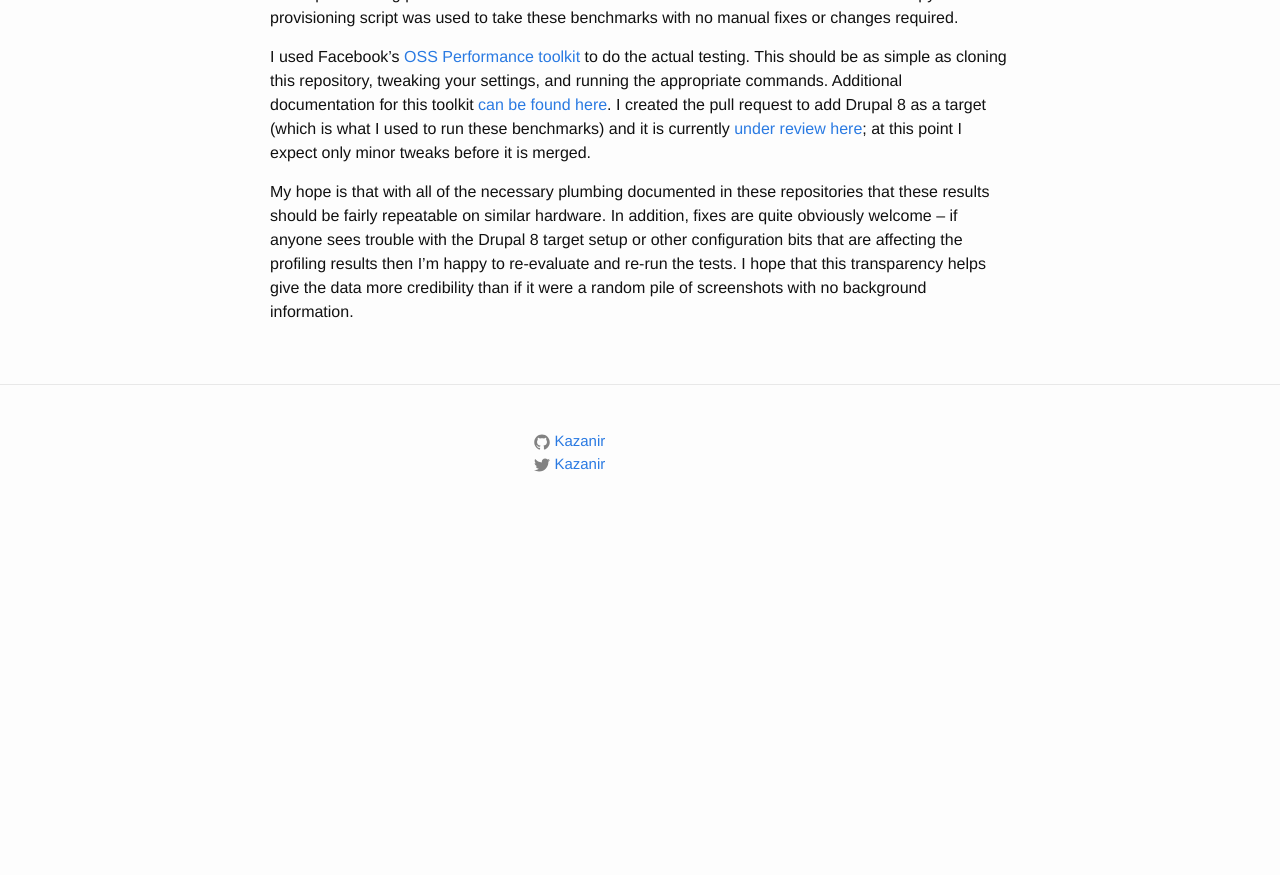
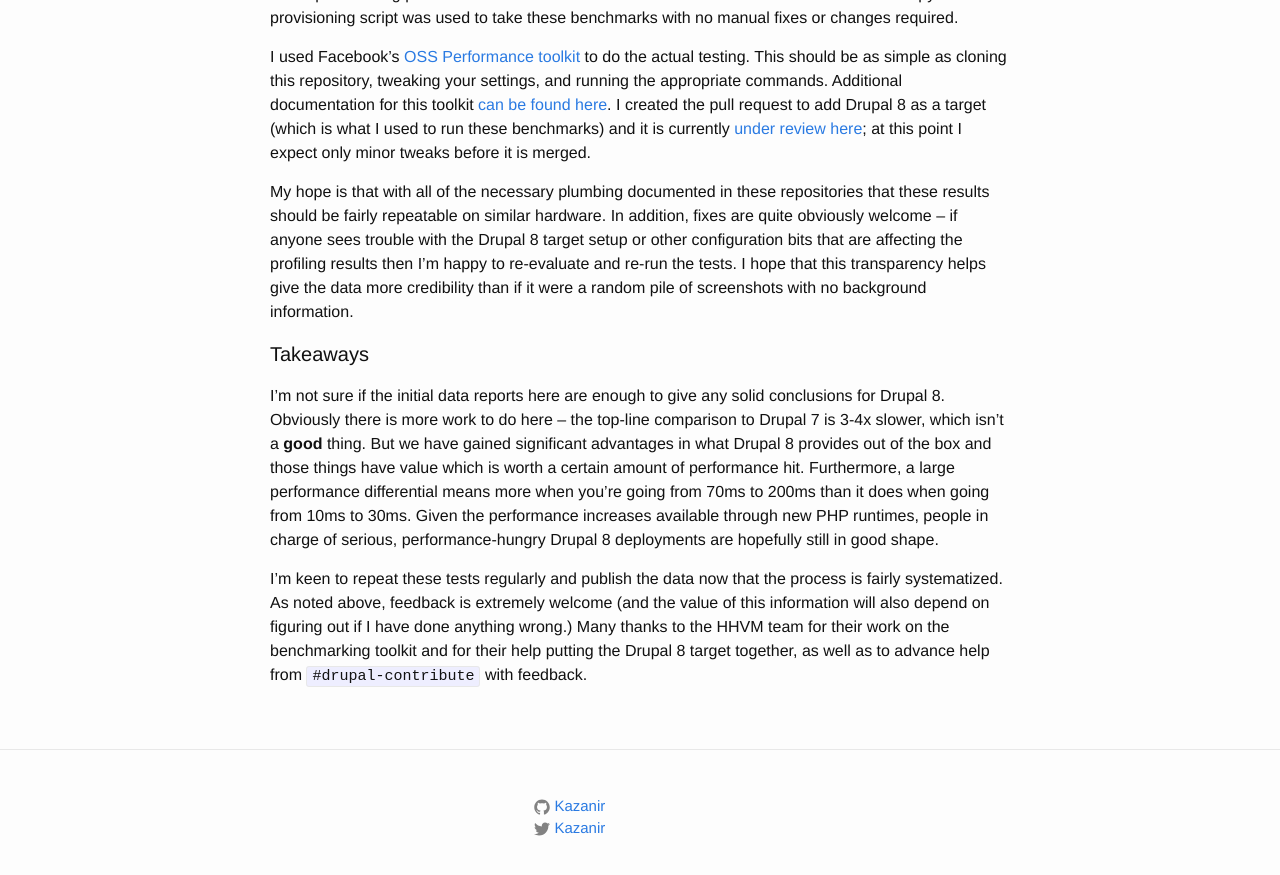
Before and after one commit to Kazanir/kazanir.github.io, a Jekyll site: the page built from profiling.md, in a window 1280 px wide and 900 px high, scrolled down 2437 px. Shown: the top 875 px of the window. Built offline with Jekyll 4.4.1, drawn with Linux system fonts in a browser that asks for light colours; before the commit the page ends 2972 px from its top, so only the background shows below that.

Commit message:
Add conclusion

```diff
--- a/profiling.md
+++ b/profiling.md
@@ -69,3 +69,9 @@ I used a shell script of my own to provision the EC2 instance. I originally plan
 I used Facebook's [OSS Performance toolkit](https://www.github.com/hhvm/oss-performance) to do the actual testing. This should be as simple as cloning this repository, tweaking your settings, and running the appropriate commands. Additional documentation for this toolkit [can be found here](https://github.com/facebook/hhvm/wiki/Profiling#strobelight). I created the pull request to add Drupal 8 as a target (which is what I used to run these benchmarks) and it is currently [under review here](https://github.com/hhvm/oss-performance/pull/43); at this point I expect only minor tweaks before it is merged.
 
 My hope is that with all of the necessary plumbing documented in these repositories that these results should be fairly repeatable on similar hardware. In addition, fixes are quite obviously welcome -- if anyone sees trouble with the Drupal 8 target setup or other configuration bits that are affecting the profiling results then I'm happy to re-evaluate and re-run the tests. I hope that this transparency helps give the data more credibility than if it were a random pile of screenshots with no background information.
+
+#### Takeaways ####
+
+I'm not sure if the initial data reports here are enough to give any solid conclusions for Drupal 8. Obviously there is more work to do here -- the top-line comparison to Drupal 7 is 3-4x slower, which isn't a **good** thing. But we have gained significant advantages in what Drupal 8 provides out of the box and those things have value which is worth a certain amount of performance hit. Furthermore, a large performance differential means more when you're going from 70ms to 200ms than it does when going from 10ms to 30ms. Given the performance increases available through new PHP runtimes, people in charge of serious, performance-hungry Drupal 8 deployments are hopefully still in good shape.
+
+I'm keen to repeat these tests regularly and publish the data now that the process is fairly systematized. As noted above, feedback is extremely welcome (and the value of this information will also depend on figuring out if I have done anything wrong.) Many thanks to the HHVM team for their work on the benchmarking toolkit and for their help putting the Drupal 8 target together, as well as to advance help from `#drupal-contribute` with feedback.
```
